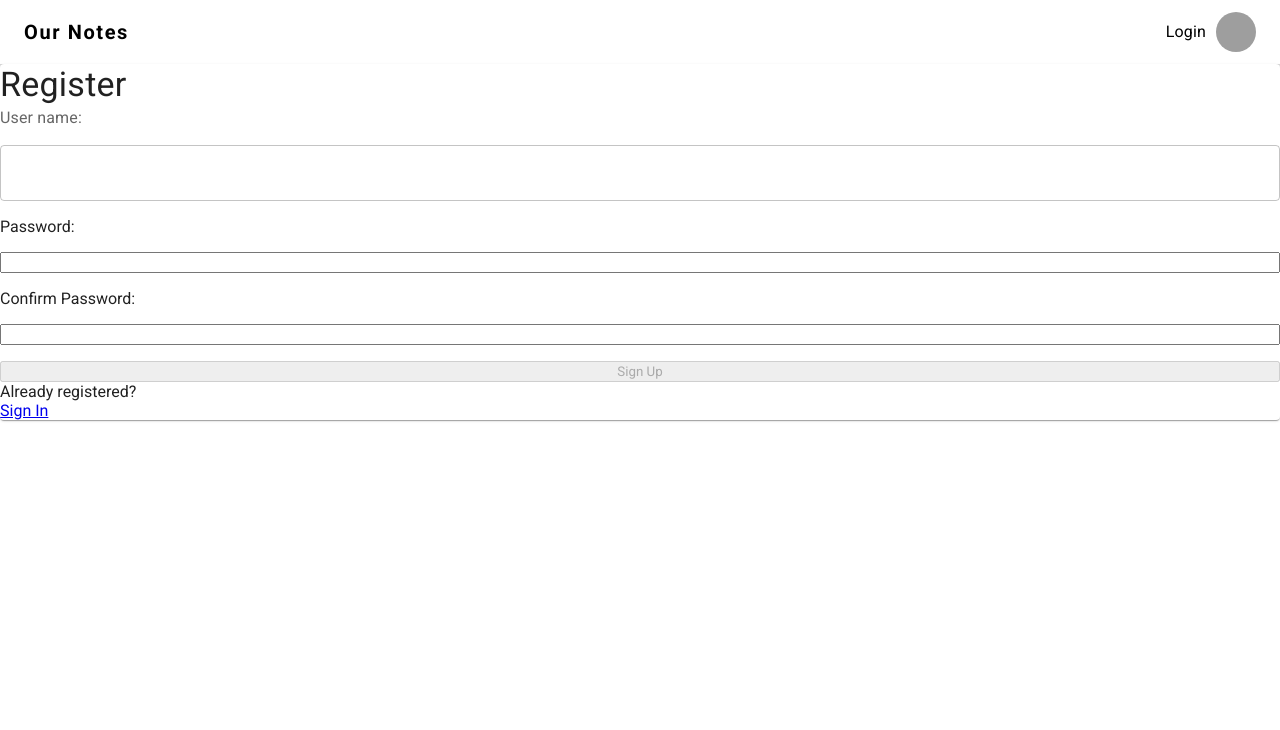
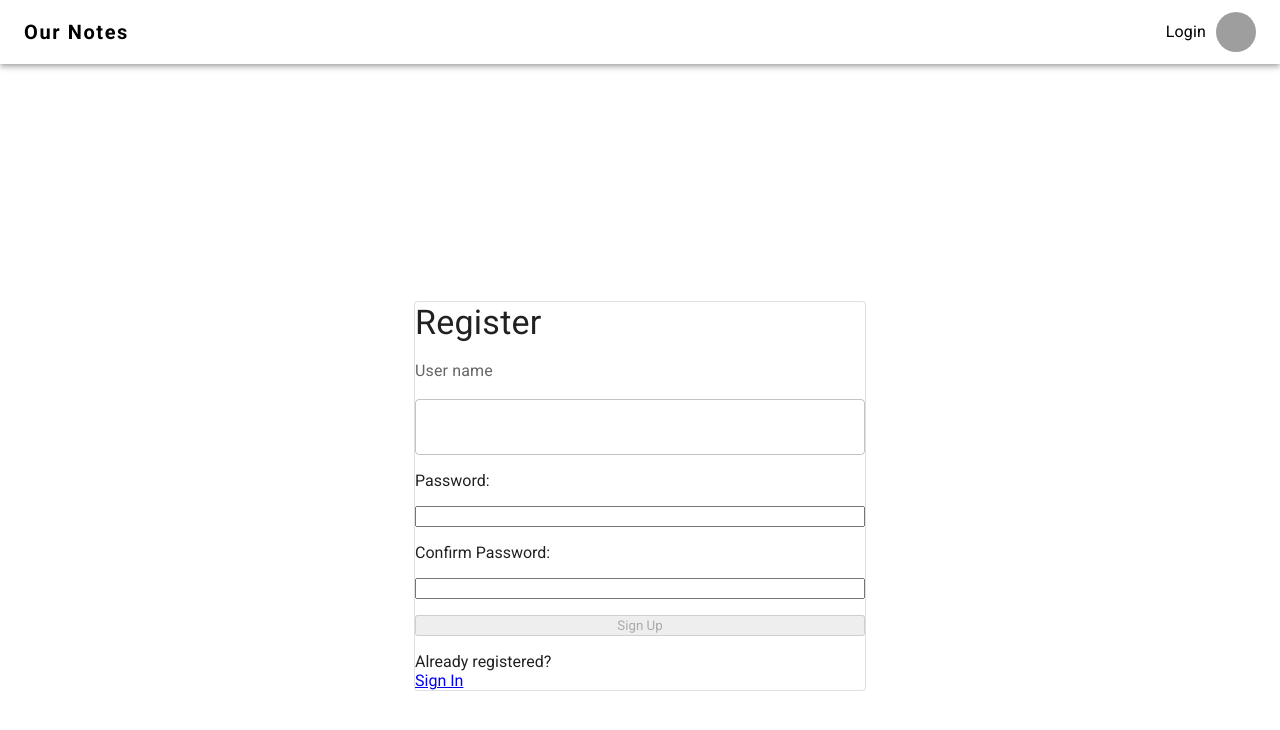
Before and after one commit to Radzivon-Kliuchnikau/OurNotesAppFrontEnd, a React (Vite) app: page /registration in a window 1280 px wide. Shown: the top 730 px of the page. Built offline with nearby package versions, Linux system fonts and the light colour scheme; grey boxes are pictures that could not be loaded.

Commit message:
0004 Add more MUI styles to registration form

```diff
--- a/src/components/OpenPage.tsx
+++ b/src/components/OpenPage.tsx
@@ -1,9 +1,16 @@
-import {Box, Button, Stack} from "@mui/material";
+import {Box, Button, Stack, Typography} from "@mui/material";
 import {Link} from "react-router-dom";
 
 function OpenPage() {
     return (
-        <Stack direction="row" spacing={2} justifyContent="space-between" sx={{backgroundColor: "red"}}>
+        <Stack
+            direction="column"
+            spacing={2}
+            sx={{
+                backgroundColor: "red",
+                height: 'calc((1 - var(--template-frame-height, 0)) * 100dvh)',
+                minHeight: '100%'
+            }}>
             <Box
                 bgcolor="green"
                 border={2}
@@ -11,20 +18,29 @@ function OpenPage() {
                 p={2}
                 textAlign="center"
                 sx={{
-                    display: {xs: "none", sm: "block"},
-                    height: 'calc((1 - var(--template-frame-height, 0)) * 100dvh)',
-                    minHeight: '100%'
-                }}>
-                Here we can create our notes
-                <Box>
+                    display: "flex",
+                    flexDirection: "column",
+                    justifyContent: "center",
+                }}
+            >
+                <Typography component="p">
+                    Here we can create
+                </Typography>
+                <Typography sx={{fontSize:25}} component="p">
+                    Our Notes
+                </Typography>
                 <Button
                     variant="contained"
                     component={Link}
                     to="/registration"
+                    sx={{
+                        width: "221px",
+                        alignSelf: "center",
+                        margin: "30px"
+                    }}
                 >
                     Registration
                 </Button>
-                </Box>
             </Box>
         </Stack>
     );
--- a/src/components/Registration.tsx
+++ b/src/components/Registration.tsx
@@ -1,6 +1,7 @@
 import {useRef, useState, useEffect} from "react";
 import axios from "../api/axios";
 import {Box, Card, FormLabel, Stack, styled, TextField, Typography} from "@mui/material";
+import {Close, Done, Info} from "@mui/icons-material";
 
 
 // const USER_REGEX = /^[a-zA-Z][a-zA-Z0-9-_]{3,23}$/;
@@ -9,9 +10,25 @@ const EMAIL_REGEX = /^[\w-\.]+@([\w-]+\.)+[\w-]{2,4}$/;
 
 const REGISTER_URL = "/register";
 
+const FormCard = styled(Card)(({theme}) => ({
+    display: "flex",
+    flexDirection: "column",
+    alignSelf: "center",
+    width: "100%",
+    gap: theme.spacing(2),
+    margin: "auto",
+    [theme.breakpoints.up('sm')]: {
+        width: '450px',
+    },
+}))
+
 const RegistrationContainer = styled(Stack)(({theme}) => ({
     height: 'calc((1 - var(--template-frame-height, 0)) * 100dvh)',
     minHeight: '100%',
+    padding: theme.spacing(2),
+    [theme.breakpoints.up('sm')]: {
+        padding: theme.spacing(4),
+    }
 }))
 
 const Registration = () => {
@@ -108,25 +125,20 @@ const Registration = () => {
                     </section>
                 ) : (
                     <RegistrationContainer>
-                        <Card>
+                        <FormCard variant="outlined">
                             <p ref={errorRef} className={errorMessage ? "errMsg" : "offscreen"}
                                aria-live="assertive">{errorMessage}</p>
-                            <Typography
-                                component="h1"
-                                variant="h4"
-                            >
-                                Register
-                            </Typography>
-                            <Box component="form" onSubmit={handleSubmit} sx={{display: "flex", flexDirection: "column", gap: 2}}>
-                                <FormLabel htmlFor="useremail">
-                                    User name:
-                                    <span
-                                        className={validName ? "valid" : "hide"}> {/* "hide" achieved by "display":none in css*/}
-                                        Valid icon
-                        </span>
-                                    <span className={validName || !user ? "hide" : "invalid"}>
-                            Invalid icon
-                        </span>
+                            <Typography component="h1" variant="h4">Register</Typography>
+                            <Box component="form" onSubmit={handleSubmit}
+                                 sx={{display: "flex", flexDirection: "column", gap: 2}}>
+                                <FormLabel htmlFor="useremail" sx={{display: "flex"}}>
+                                    <Typography>User name</Typography>
+                                    <Box component="span" sx={{display: validName ? "block" : "none"}}>
+                                        <Done/>
+                                    </Box>
+                                    <Box component="span" sx={{display: validName || !user ? "none" : "block"}}>
+                                        <Close/>
+                                    </Box>
                                 </FormLabel>
                                 <TextField
                                     type="email"
@@ -140,13 +152,10 @@ const Registration = () => {
                                     onFocus={() => setUserFocus(true)}
                                     onBlur={() => setUserFocus(false)}
                                 />
-                                {/* offscreen achieved by "position":absolute in css */}
-                                <p id="userNameDescription"
-                                   className={userFocus && user && !validName ? "instructions" : "offscreen"}>
-                                    <span>some_icon</span>
-                                    Just type a valid email.
-                                </p>
-
+                                <Box id="userNameDescription" sx={{display: userFocus && user && !validName ? "flex" : "none", gap: 1}}>
+                                    <Info/>
+                                    <Typography component="p">Just type a valid email.</Typography>
+                                </Box>
 
                                 <label htmlFor="password">
                                     Password:
@@ -211,10 +220,10 @@ const Registration = () => {
                             <p>
                                 Already registered? <br/>
                                 <span className="line">
-                        <a href="#">Sign In</a>
-                    </span>
+                                    <a href="#">Sign In</a>
+                                </span>
                             </p>
-                        </Card>
+                        </FormCard>
                     </RegistrationContainer>
                 )}
         </>
```
Lines whose indentation alone changed are shown as unchanged.
